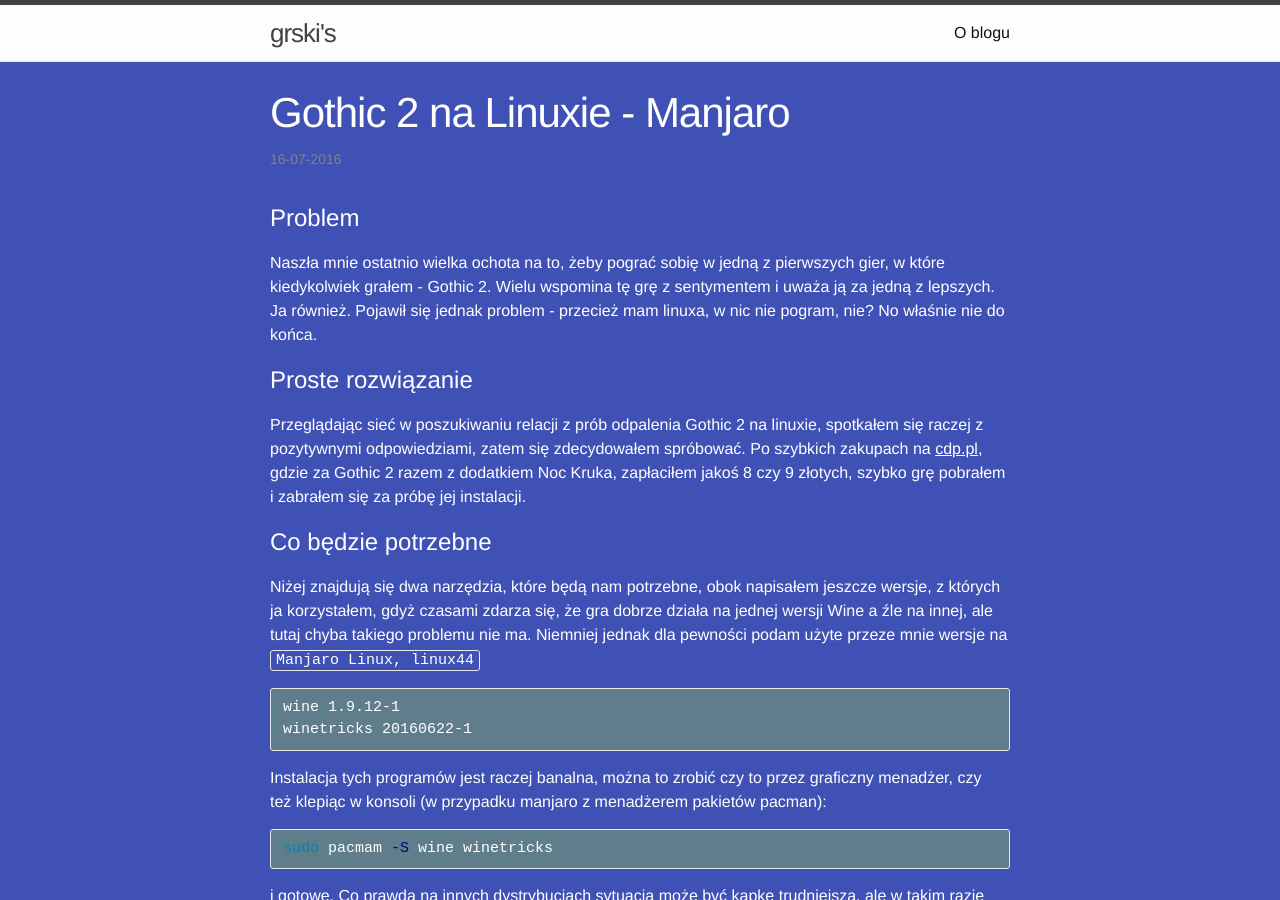
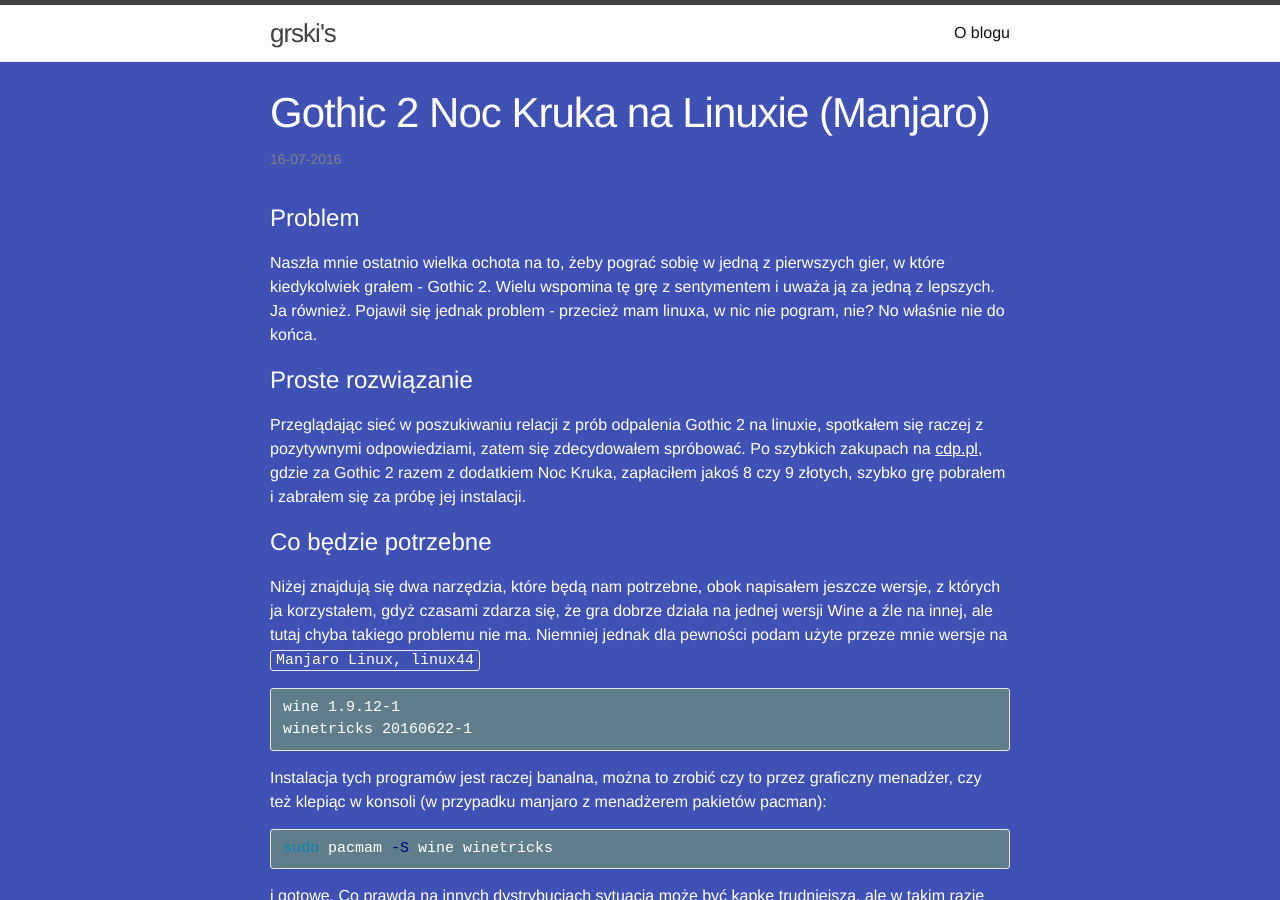
Before and after one commit to eu-app16/eu-app16.github.io, a Jekyll site: the page built from _posts/2016-07-15-gothic-linux.markdown, in a window 1280 px wide and 900 px high. Built offline with Jekyll 4.4.1, drawn with Linux system fonts in a browser that asks for light colours.

Commit message:
updated title

```diff
--- a/_posts/2016-07-15-gothic-linux.markdown
+++ b/_posts/2016-07-15-gothic-linux.markdown
@@ -1,9 +1,9 @@
 ---
 layout: post
-title:  "Gothic 2 na Linuxie - Manjaro"
+title:  "Gothic 2 Noc Kruka na Linuxie (Manjaro)"
 date:   2016-07-16 23:41:00 +0200
 categories: linux
-permalink: /gothic2-na-linux/
+permalink: /gothic2-noc-kruka-na-linux/
 ---
 
 # Problem
```
